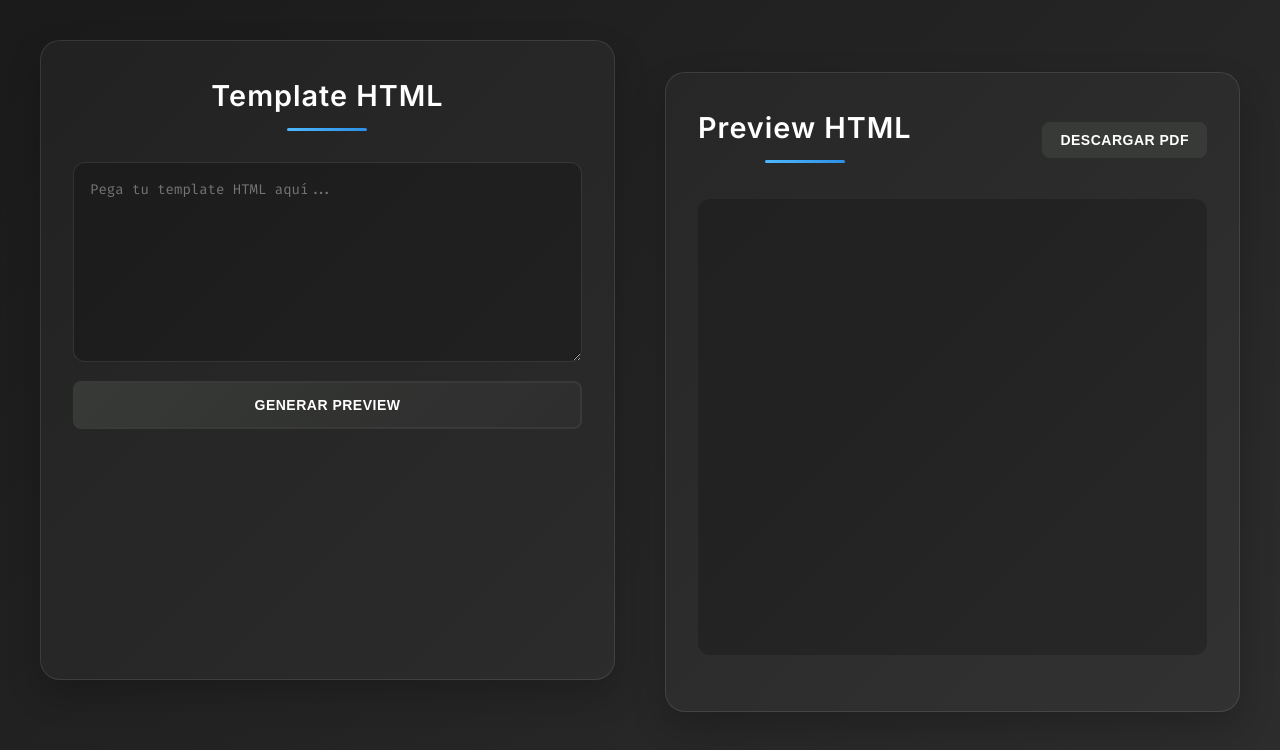
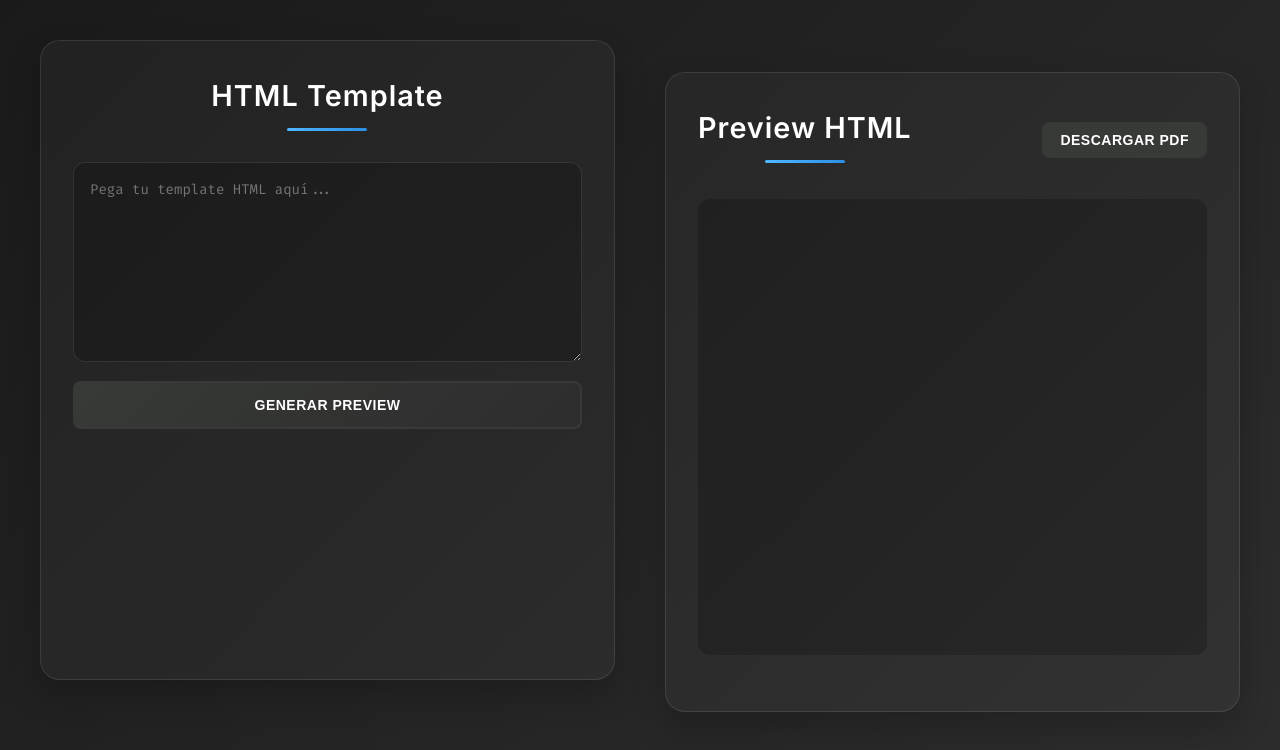
Before and after one commit to hectorflores28/reactjs-html-injector, a React (Create React App) app: page / in a window 1280 px wide. Shown: the top 750 px of the page. Built offline with nearby package versions, Linux system fonts and the light colour scheme.

Commit message:
favicon, y ajuste de texto

```diff
--- a/public/index.html
+++ b/public/index.html
@@ -2,10 +2,10 @@
 <html lang="en">
   <head>
     <meta charset="utf-8" />
-    <link rel="icon" href="%PUBLIC_URL%/favicon.ico" />
+    <link rel="icon" type="image/x-icon" href="%PUBLIC_URL%/favicon.ico" />
     <meta name="viewport" content="width=device-width, initial-scale=1" />
     <meta name="theme-color" content="#000000" />
-    <title>React App</title>
+    <title>Inyeccion de HTML</title>
   </head>
   <body>
     <noscript>You need to enable JavaScript to run this app.</noscript>
--- a/src/App.jsx
+++ b/src/App.jsx
@@ -39,7 +39,7 @@ function App() {
   return (
     <div className="App">
       <div className="input-container">
-        <h2>Template HTML</h2>
+        <h2>HTML Template</h2>
         <textarea
           value={template}
           onChange={handleTemplateChange}
```
Also changed, not shown: 1 other file (tests, documents, lock files or other folders).
